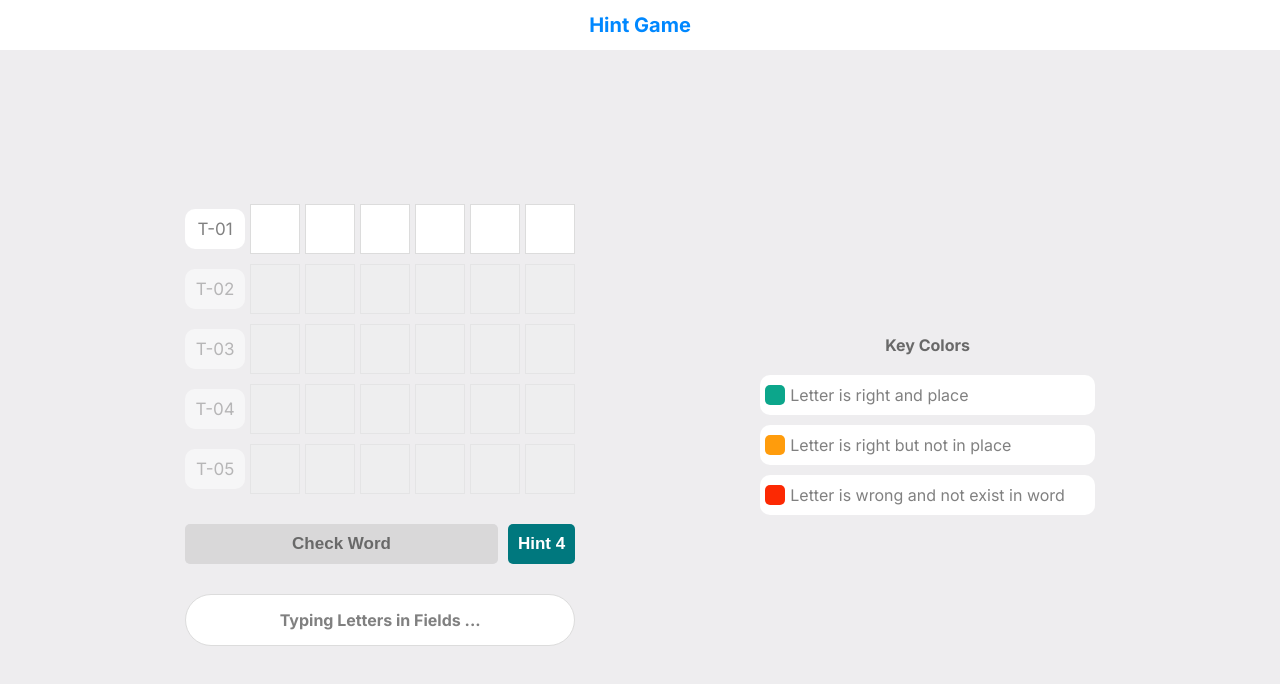
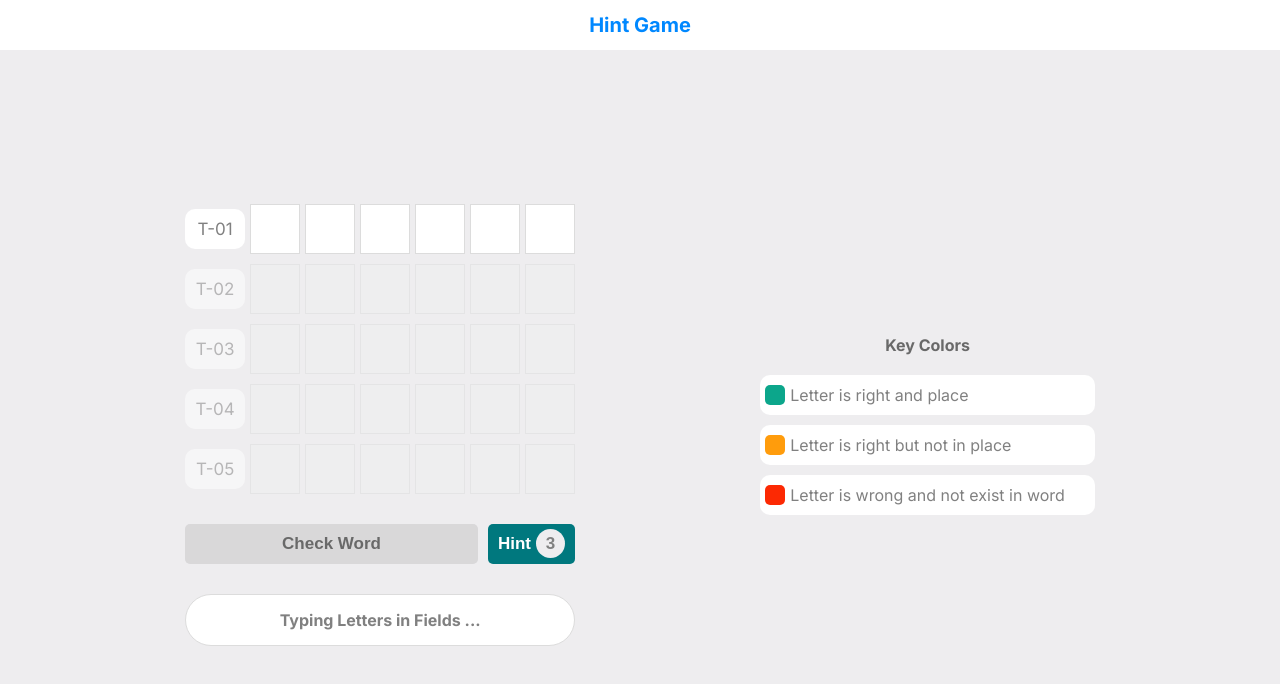
Before and after one commit to Jadenyoky/hint-word-game, a Next.js app: page / in a window 1280 px wide. Shown: the top 684 px of the page. Built offline with nearby package versions, Linux system fonts and the light colour scheme.

Commit message:
updating hint number

```diff
--- a/app/globals.css
+++ b/app/globals.css
@@ -162,6 +162,13 @@ body {
     opacity: 0.5;
   }
 
+  span {
+    color: grey;
+    background-color: #EEEDEF;
+    border-radius: 16px;
+    padding: 5px 10px;
+  }
+
   background-color: #00787E;
   color: white;
   border: 0;
--- a/app/page.jsx
+++ b/app/page.jsx
@@ -43,12 +43,16 @@ export default function Home() {
   let numberLetters = randomWord.length;
   let currentTry = 1;
 
-  let numberHint = 4;
-
+  let numberHint = 0;
   let arrayLetters;
   let arrayWord;
-
+  function generateNum() {
+    const rr = numberLetters / 2;
+    numberHint = rr.toFixed();
+    hintBtn.current.children[0].innerHTML = numberHint;
+  }
   function generateInputs() {
+    generateNum();
     checkBtn.current.disabled = true;
     for (let i = 1; i <= numberTry; i++) {
       const tryDiv = document.createElement("div");
@@ -106,7 +110,6 @@ export default function Home() {
       };
     });
   }
-
   function check() {
     const tip = document.querySelector(".tip");
     // let success = true;
@@ -130,6 +133,9 @@ export default function Home() {
       } else if (!randomWord.includes(letter) && letter !== "") {
         input.classList.add("wrong");
         input.disabled = true;
+      }
+      if (letter !== "" || numberHint === 0) {
+        hintBtn.current.disabled = true;
       }
 
       // console.log(letter, currentLetter);
@@ -158,6 +164,10 @@ export default function Home() {
     }
 
     if (result === false && !arrayLetters.includes("")) {
+      if (numberHint > 0) {
+        hintBtn.current.disabled = false;
+      }
+
       const tryNow = document.querySelector(`.try-${currentTry}`);
       tryNow.classList.add("input-disabled");
       const current = document.querySelectorAll(`.try-${currentTry} input`);
```
